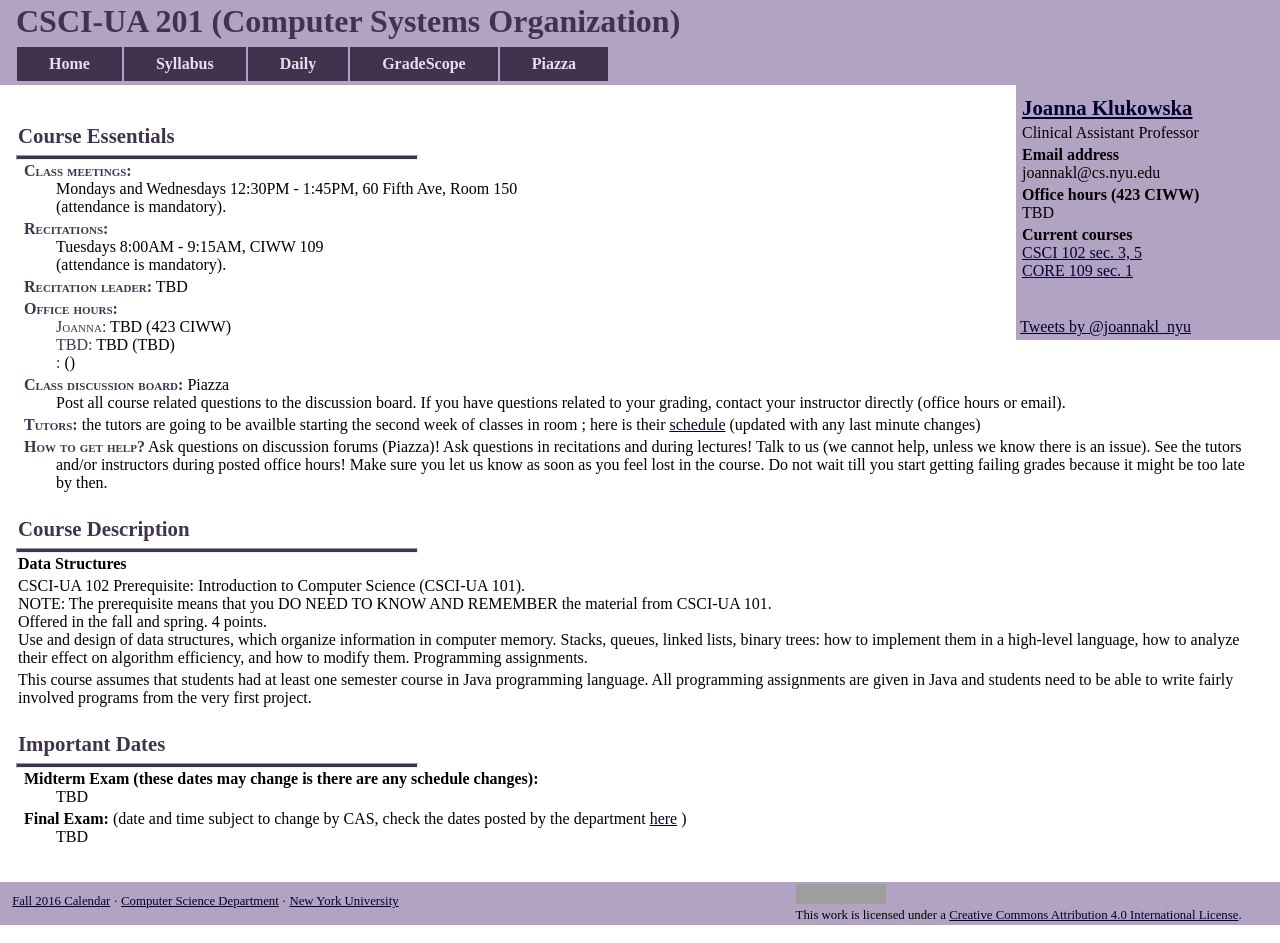
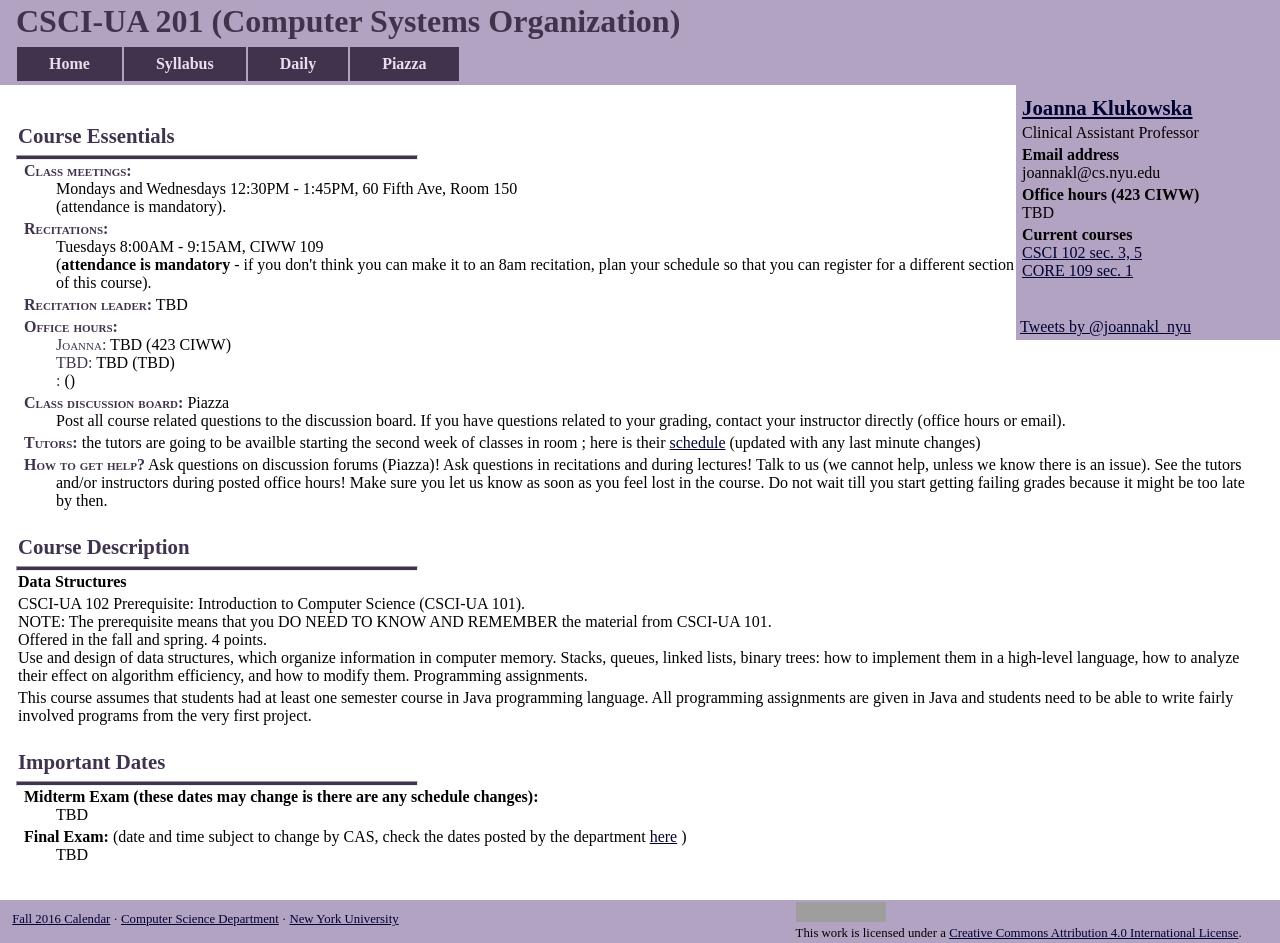
Before and after one commit to joannakl/cs201_s18, a Jekyll site: the page built from index.markdown, in a window 1280 px wide. Built offline with Jekyll 4.4.1, drawn with Linux system fonts in a browser that asks for light colours; comment, search, counter and statistics services are not loaded; grey boxes are pictures that could not be loaded.

Commit message:
initial course site

```diff
--- a/_includes/header.html
+++ b/_includes/header.html
@@ -1,6 +1,6 @@
 
 <header>
-    <h1>{{ site.title }} {{ page.title }} </h1>
+    <h1>{{ site.title }}  </h1>
 </header>
 
 
@@ -9,7 +9,9 @@
         <li><a href="index.html">Home</a></li>
         <li><a href="syllabus.html">Syllabus</a></li>
         <li><a href="daily.html">Daily</a></li>
+        <!--
         <li><a href="{{site.gradescope_site}}" target="_blank">GradeScope</a></li>
+        -->
         <li><a href="{{site.piazza_site}}" target="_blank">Piazza</a></li>
     </ul>
 </nav>
--- a/index.markdown
+++ b/index.markdown
@@ -10,7 +10,8 @@ layout: default
 (attendance is mandatory).</p>
 
 <p class="hang" markdown="1"><span class="emph">Recitations:</span> {{ site.recitation_time }}
-(attendance is mandatory).</p>
+(__attendance is mandatory__ - if you don't think you can make it to an 8am recitation, plan your schedule so that
+you can register for a different section of this course).</p>
 
 <p class="hang" markdown="1"><span class="emph">Recitation leader:</span>   {{ site.recitation_instructor_full }} </p>
 
```
